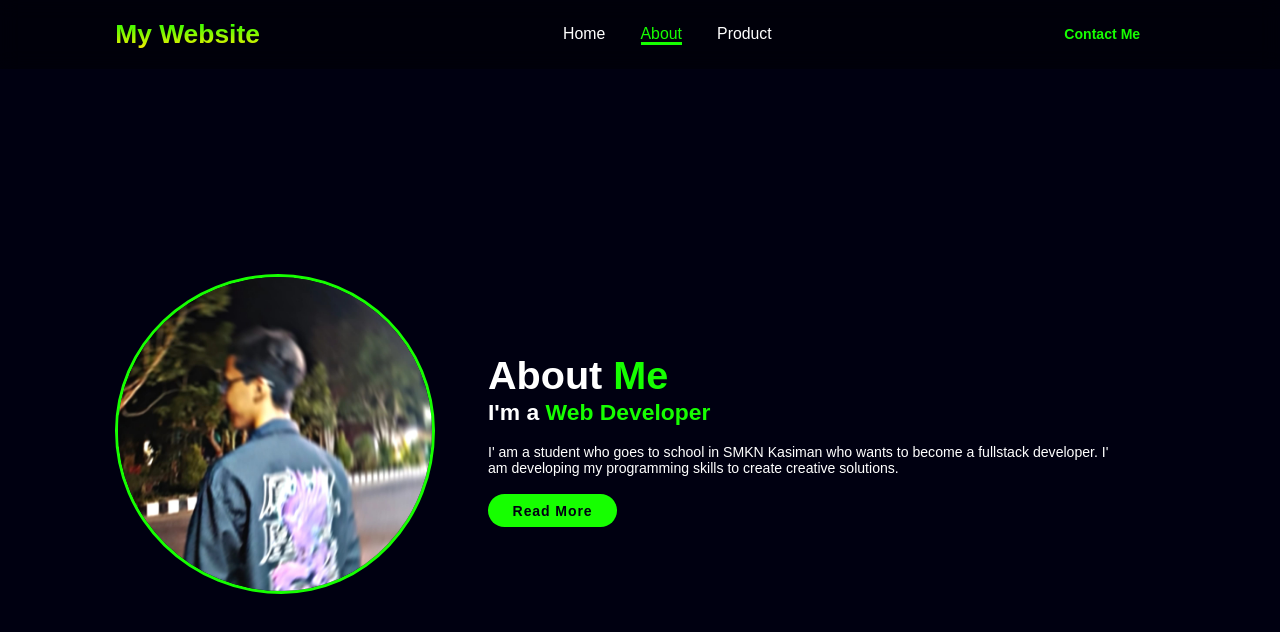
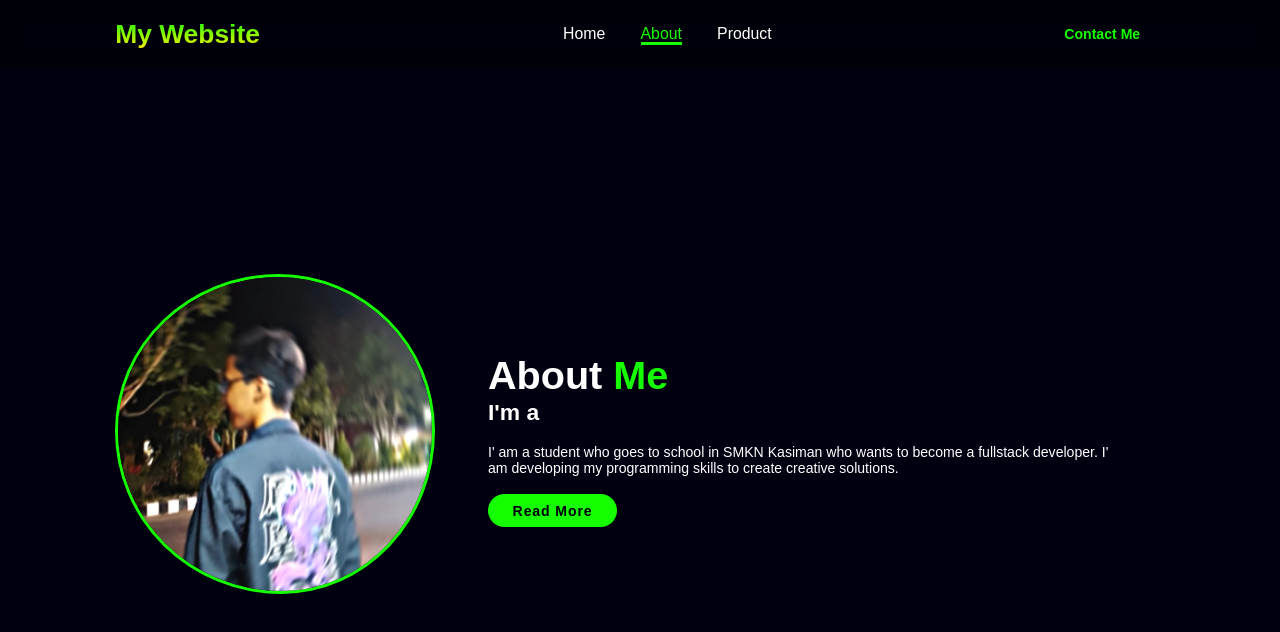
Before and after one commit to Galangperkasa/portfolio2, a plain HTML site: page about.html in a window 1280 px wide. Drawn offline with nearby package versions, Linux system fonts and the light colour scheme.

Commit message:
Update about.html

```diff
--- a/about.html
+++ b/about.html
@@ -29,7 +29,7 @@
 
         <div class="about-content">
             <h2 class="heading">About <span>Me</span></h2>
-            <h3>I'm a <span>Web Developer</span></h3>
+            <h3>I'm a <span class="multiple-text"></span></h3>
             <p>I' am a student who goes to school in SMKN Kasiman who wants to become a fullstack developer.
                 I' am developing my programming skills to create creative solutions.</p>
             <a href="#" class="btn">Read More</a>
```
